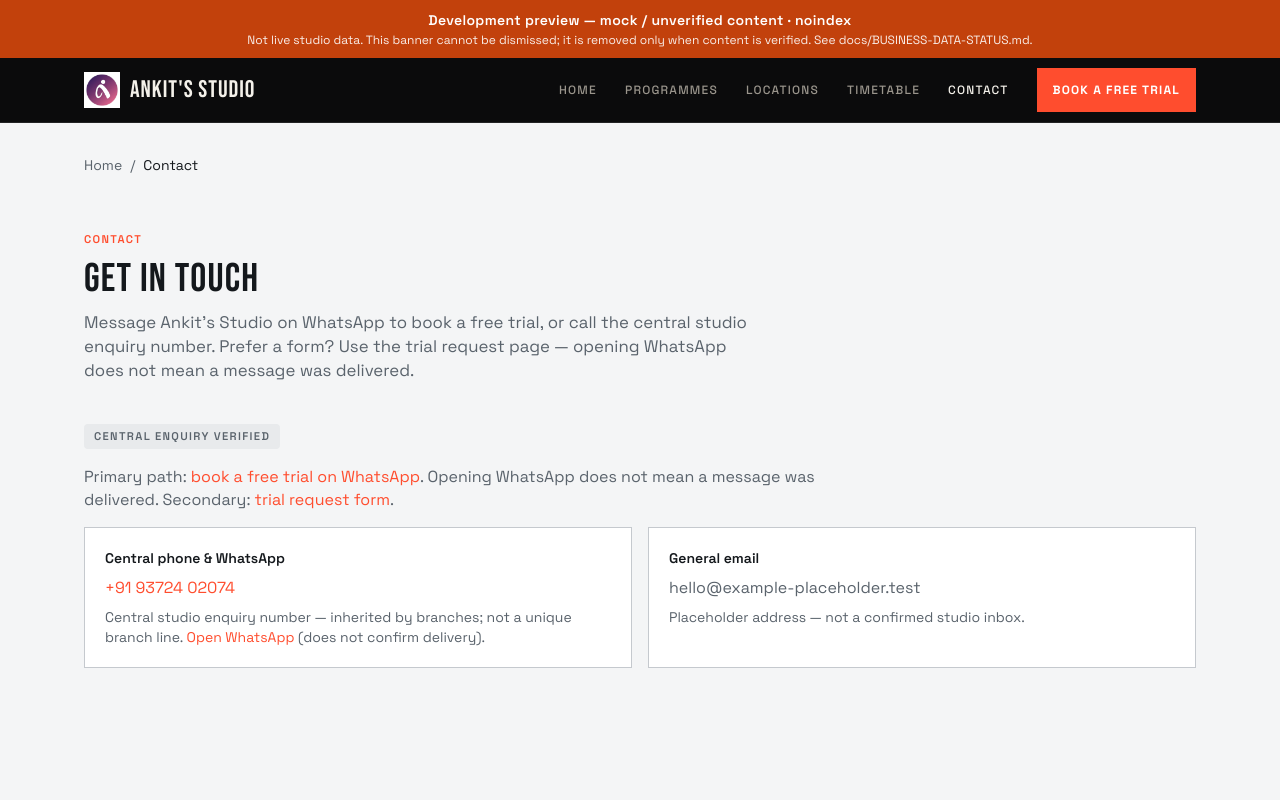
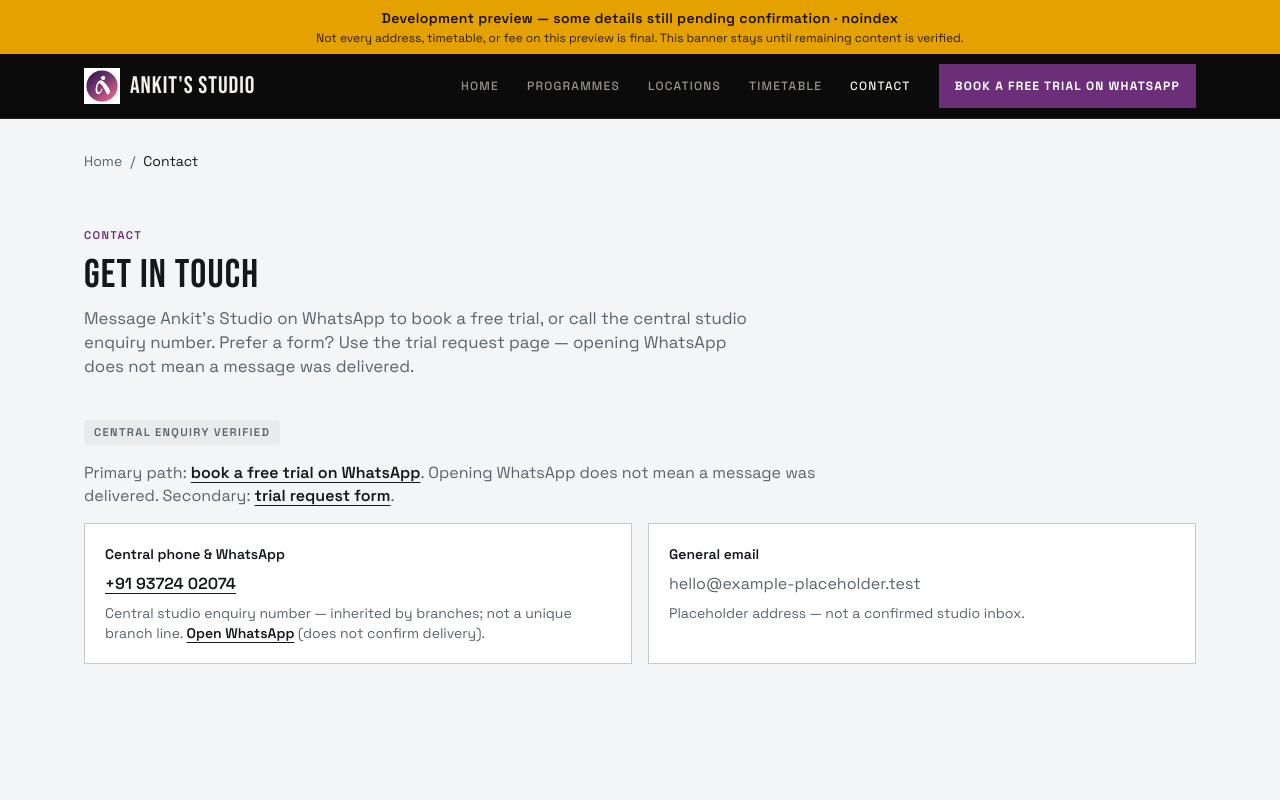
Before and after one commit to ankitsstudiotech/ankits-studio, a Next.js app: page /contact in a window 1280 px wide. Shown: the top 800 px of the page. Built offline with nearby package versions, Linux system fonts and the light colour scheme; no server answers.

Commit message:
feat: make WhatsApp the primary trial conversion
Co-authored-by: Cursor <cursoragent@cursor.com>

```diff
--- a/src/app/(marketing)/contact/page.tsx
+++ b/src/app/(marketing)/contact/page.tsx
@@ -74,7 +74,7 @@ export default async function ContactPage({ searchParams }: ContactPageProps) {
           Primary path:{" "}
           <Link
             href={whatsappTrialHref}
-            className="text-accent underline-offset-4 hover:underline"
+            className="font-semibold text-ink underline underline-offset-4 hover:text-accent"
             {...(whatsappTrialHref.startsWith("http")
               ? { target: "_blank", rel: "noopener noreferrer" }
               : {})}
@@ -82,7 +82,10 @@ export default async function ContactPage({ searchParams }: ContactPageProps) {
             book a free trial on WhatsApp
           </Link>
           . Opening WhatsApp does not mean a message was delivered. Secondary:{" "}
-          <Link href={SECONDARY_TRIAL_FORM_HREF} className="text-accent underline-offset-4 hover:underline">
+          <Link
+            href={SECONDARY_TRIAL_FORM_HREF}
+            className="font-semibold text-ink underline underline-offset-4 hover:text-accent"
+          >
             trial request form
           </Link>
           .
@@ -95,7 +98,10 @@ export default async function ContactPage({ searchParams }: ContactPageProps) {
             <dd className="mt-2">
               {studioLinks.phoneHref ? (
                 <Body as="span">
-                  <a href={studioLinks.phoneHref} className="text-accent underline-offset-4 hover:underline">
+                  <a
+                    href={studioLinks.phoneHref}
+                    className="font-semibold text-ink underline underline-offset-4 hover:text-accent"
+                  >
                     {contact.generalPhone}
                   </a>
                 </Body>
@@ -109,7 +115,7 @@ export default async function ContactPage({ searchParams }: ContactPageProps) {
                     {" "}
                     <a
                       href={whatsappTrialHref.startsWith("http") ? whatsappTrialHref : studioLinks.whatsappHref}
-                      className="text-accent underline-offset-4 hover:underline"
+                      className="font-semibold text-ink underline underline-offset-4 hover:text-accent"
                       target="_blank"
                       rel="noopener noreferrer"
                     >
--- a/src/components/MockModeIndicator.tsx
+++ b/src/components/MockModeIndicator.tsx
@@ -4,12 +4,7 @@ import { siteHasUnverifiedContent } from "@/content/content-mode";
  * Non-dismissable visual indicator that mock/reference-only content is in
  * use — see docs/BUSINESS-DATA-STATUS.md and ADR-002 layer-2.
  *
- * Shows whenever unverified content exists AND either `NODE_ENV ===
- * "development"` OR `ALLOW_MOCK_PUBLISH === "true"` (stakeholder mock
- * preview). There is no dismiss control: the banner disappears only when
- * `siteHasUnverifiedContent` becomes false (verified content mode).
- *
- * See docs/MOCK-PREVIEW-DEPLOYMENT.md.
+ * Warning amber (not brand action purple) so status never collides with CTAs.
  */
 export function MockModeIndicator() {
   const isDevelopment = process.env.NODE_ENV === "development";
@@ -24,14 +19,14 @@ export function MockModeIndicator() {
   return (
     <div
       role="status"
-      className="w-full bg-[#c2410c] px-4 py-2.5 text-center text-sm font-medium text-white"
+      className="w-full bg-[var(--color-warning)] px-4 py-2 text-center text-sm font-medium text-[var(--color-warning-foreground)]"
     >
       <p className="font-semibold tracking-wide">
-        {contextLabel} — mock / unverified content · noindex
+        {contextLabel} — some details still pending confirmation · noindex
       </p>
-      <p className="mt-0.5 text-xs font-normal text-white/90">
-        Not live studio data. This banner cannot be dismissed; it is removed only when content
-        is verified. See docs/BUSINESS-DATA-STATUS.md.
+      <p className="mt-0.5 text-xs font-normal opacity-90">
+        Not every address, timetable, or fee on this preview is final. This banner stays until remaining
+        content is verified.
       </p>
     </div>
   );
--- a/src/components/layout/SiteChrome.tsx
+++ b/src/components/layout/SiteChrome.tsx
@@ -71,8 +71,8 @@ export function SiteChrome({ children }: { children: React.ReactNode }) {
       />
       <StickyCtaBar
         href={primaryHref}
-        label={getPrimaryConversionLabel()}
-        supportingText="Free trial — message us on WhatsApp"
+        label="WhatsApp trial"
+        supportingText="Free trial"
         hideOnPaths={[SECONDARY_TRIAL_FORM_HREF, "/book-a-free-trial"]}
       />
     </>
--- a/src/lib/conversion/whatsapp.ts
+++ b/src/lib/conversion/whatsapp.ts
@@ -72,7 +72,7 @@ export function getPrimaryConversionHref(): string {
 }
 
 export function getPrimaryConversionLabel(): string {
-  return "Book a free trial";
+  return "Book a Free Trial on WhatsApp";
 }
 
 /** Secondary conversion path — always the trial form. */
--- a/src/styles/tokens.css
+++ b/src/styles/tokens.css
@@ -20,31 +20,37 @@
   /* Ink on utility */
   --color-ink: #14181c;
   --color-ink-muted: #5a636c;
-  --color-ink-subtle: #7a838c;
+  --color-ink-subtle: #5c656e;
   --color-ink-inverse: #f4f1ea;
 
-  /* Brand accent — coral trial / primary action */
-  --color-accent: #ff4d2e;
-  --color-accent-hover: #ff6348;
-  --color-accent-soft: color-mix(in srgb, #ff4d2e 16%, #f4f5f6);
+  /* Brand accent — logo-derived deep purple (docs/brand/STUDIO-PULSE-LOGO-INTEGRATION.md) */
+  --color-accent: #6b2f7a;
+  --color-accent-hover: #9e4b7b;
+  --color-accent-soft: color-mix(in srgb, #6b2f7a 14%, #f4f5f6);
   --color-accent-foreground: #ffffff;
 
-  /* Tempo / programme families */
-  --color-accent-strength: #ff4d2e;
-  --color-accent-strength-soft: color-mix(in srgb, #ff4d2e 14%, #f4f5f6);
-  --color-accent-calm: #5eead4;
-  --color-accent-calm-soft: color-mix(in srgb, #5eead4 18%, #f4f5f6);
-  --color-accent-high-energy: #c8ff3d;
-  --color-accent-high-energy-soft: color-mix(in srgb, #c8ff3d 16%, #f4f5f6);
+  /* Programme / tempo families — not CTA fills */
+  --color-accent-strength: #6b2f7a;
+  --color-accent-strength-soft: color-mix(in srgb, #6b2f7a 14%, #f4f5f6);
+  --color-accent-calm: #0f6b5c;
+  --color-accent-calm-soft: color-mix(in srgb, #0f6b5c 14%, #f4f5f6);
+  --color-accent-high-energy: #3f5c14;
+  --color-accent-high-energy-soft: color-mix(in srgb, #3f5c14 14%, #f4f5f6);
+  --color-accent-warm: #d4a574;
+  --color-accent-warm-soft: color-mix(in srgb, #d4a574 18%, #f4f5f6);
 
   --color-volt: #c8ff3d;
   --color-teal-hold: #5eead4;
   --color-muted-on-field: #9a958c;
 
-  /* Borders / focus — volt on dark contexts via focus-ring; coral on utility */
+  /* Warning / mock honesty — amber, distinct from purple action */
+  --color-warning: #e5a100;
+  --color-warning-foreground: #1a1200;
+
+  /* Borders / focus */
   --color-border: #c5c9ce;
   --color-border-strong: #8a9299;
-  --color-focus-ring: #ff4d2e;
+  --color-focus-ring: #9e4b7b;
 
   --color-danger: #e11d48;
   --color-success: #0a7a3e;
```
Also changed, not shown: 2 other files (tests, documents, lock files or other folders).
